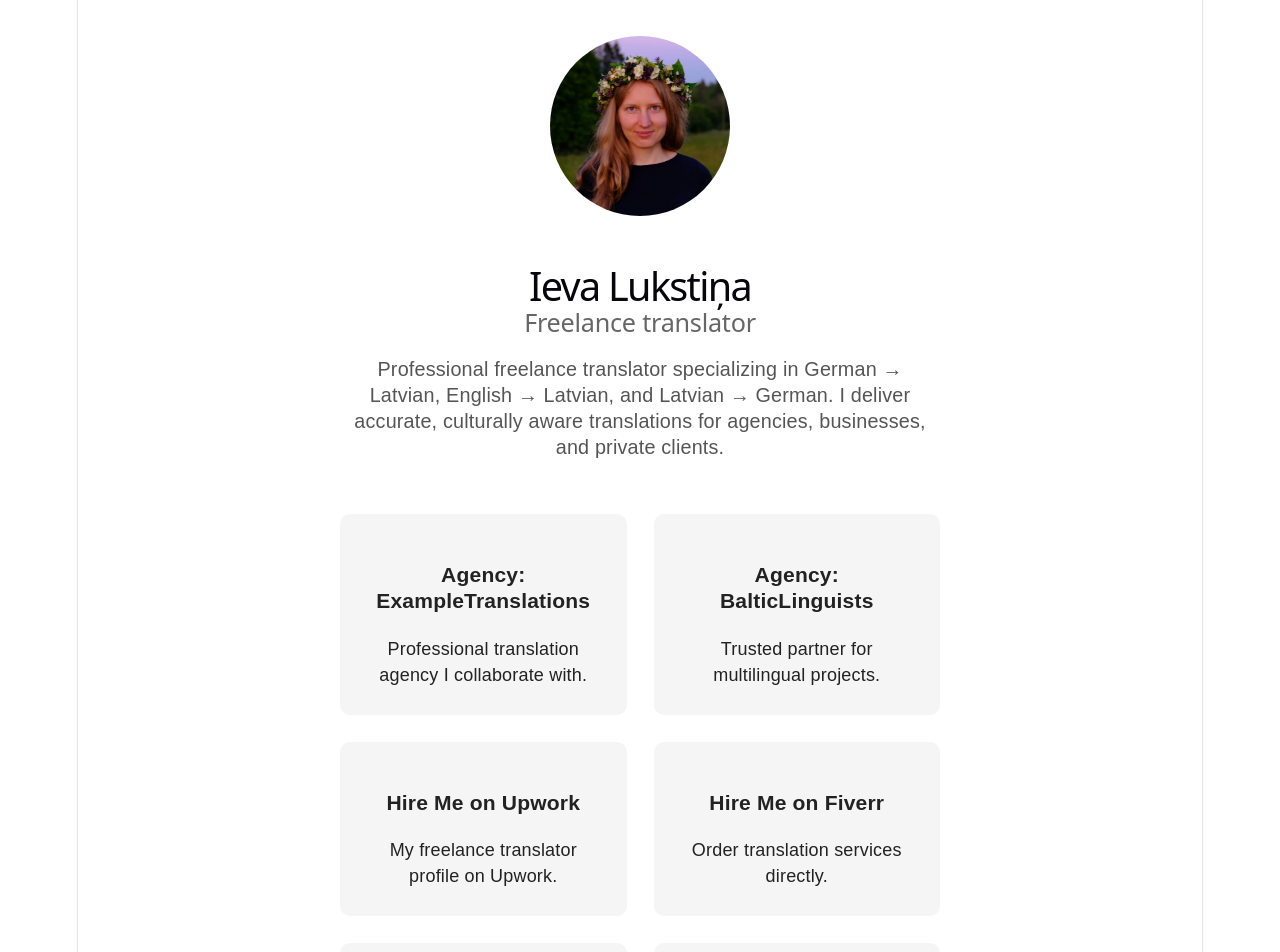
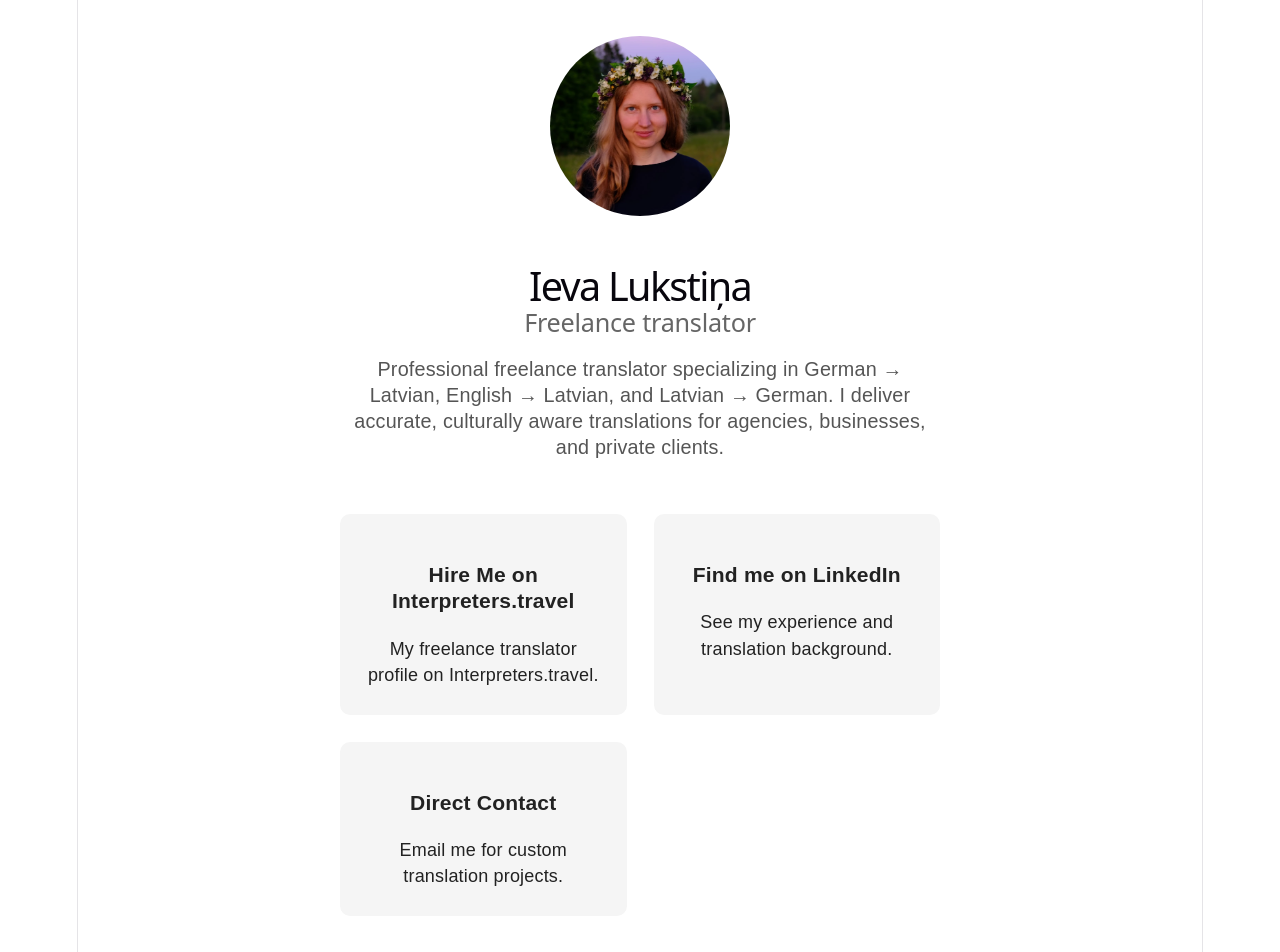
Before and after one commit to KouryuuLV/ieva.lukstina, a React (Vite) app: page / in a window 1280 px wide. Shown: the top 952 px of the page. Built offline with nearby package versions, Linux system fonts and the light colour scheme.

Commit message:
Real data

```diff
--- a/src/Portfolio.tsx
+++ b/src/Portfolio.tsx
@@ -29,33 +29,14 @@ export default function Portfolio() {
       </header>
 
       {/* Link Cards */}
-{/* Link Cards */}
+
       <section className="card-grid">
-
-        {/* Agencies you work with */}
-        <LinkCard
-          title="Agency: ExampleTranslations"
-          description="Professional translation agency I collaborate with."
-          url="https://exampletranslations.com"
-        />
-
-        <LinkCard
-          title="Agency: BalticLinguists"
-          description="Trusted partner for multilingual projects."
-          url="https://balticlinguists.eu"
-        />
 
         {/* Places to hire you */}
         <LinkCard
-          title="Hire Me on Upwork"
-          description="My freelance translator profile on Upwork."
-          url="https://www.upwork.com"
-        />
-
-        <LinkCard
-          title="Hire Me on Fiverr"
-          description="Order translation services directly."
-          url="https://www.fiverr.com"
+          title="Hire Me on Interpreters.travel"
+          description="My freelance translator profile on Interpreters.travel."
+          url="https://www.interpreters.travel/en/riga/772858/interpreter/28506"
         />
 
         <LinkCard
```
